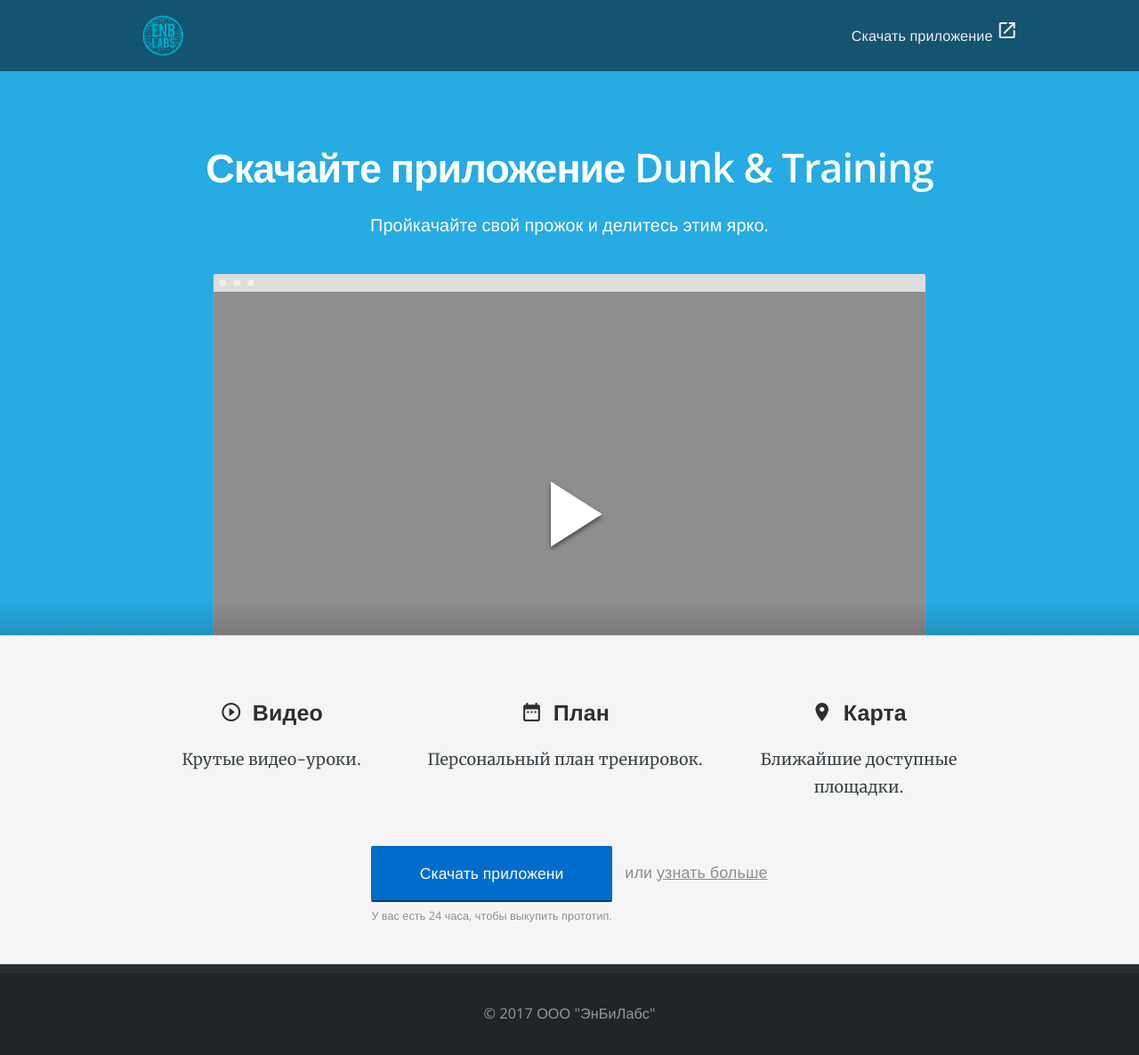
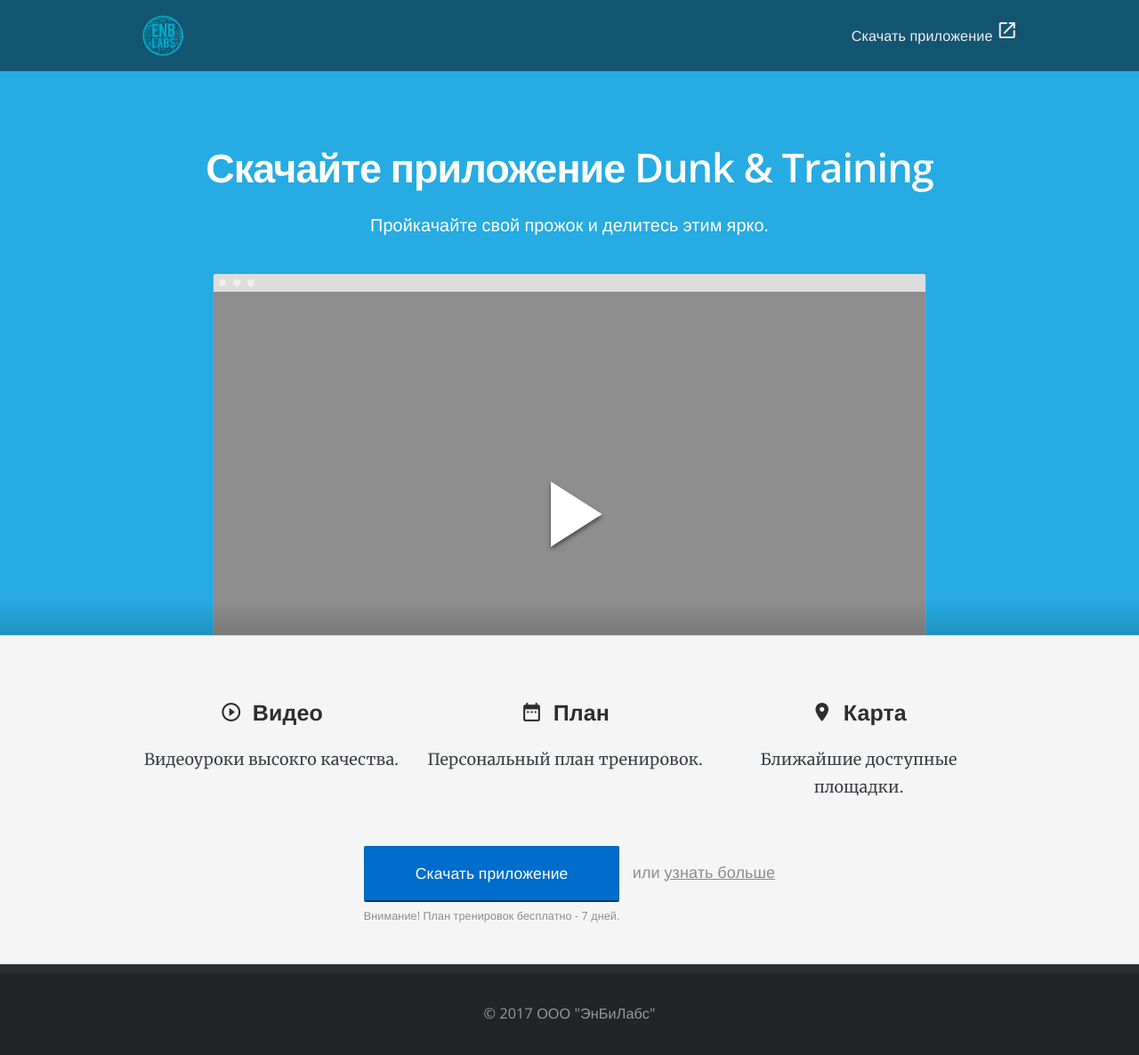
Before and after one commit to RakhimyanTim/danking-training.github.io, a Jekyll site: the page built from pages/index.html, in a window 1280 px wide. Shown: the whole page at 89% size. Built offline with Jekyll 4.4.1, drawn with Linux system fonts in a browser that asks for light colours; nearby versions of some CDN libraries.

Commit message:
Update index.html

```diff
--- a/pages/index.html
+++ b/pages/index.html
@@ -25,7 +25,7 @@
 		<div class="other-features">
 			<div class="col-1-3">
 				<h4 style="text-align: center;"><i class="material-icons">play_circle_outline</i> Видео</h4>
-				<p style="text-align: center;">Крутые видео-уроки.</p>
+				<p style="text-align: center;">Видеоуроки высокго качества.</p>
 			</div>
 			<div class="col-1-3">
 				<h4 style="text-align: center;"><i class="material-icons">date_range</i> План</h4>
@@ -40,8 +40,8 @@
 	<div class="container">
 		<div style="text-align: center;">
 			<div style="display: inline-block;">
-					<a href="#" class="btn btn-block btn-centered btn-large btn-primary sign-up" style="display: inherit;">Скачать приложени</a>
-				<span class="btn-sub-text">У вас есть 24 часа, чтобы выкупить прототип.</span>
+					<a href="#" class="btn btn-block btn-centered btn-large btn-primary sign-up" style="display: inherit;">Скачать приложение</a>
+				<span class="btn-sub-text">Внимание! План тренировок бесплатно - 7 дней. </span>
 				</div>
 		<span class="learn-more">или <a href="#">узнать больше</a></span>
 		</div>
```
